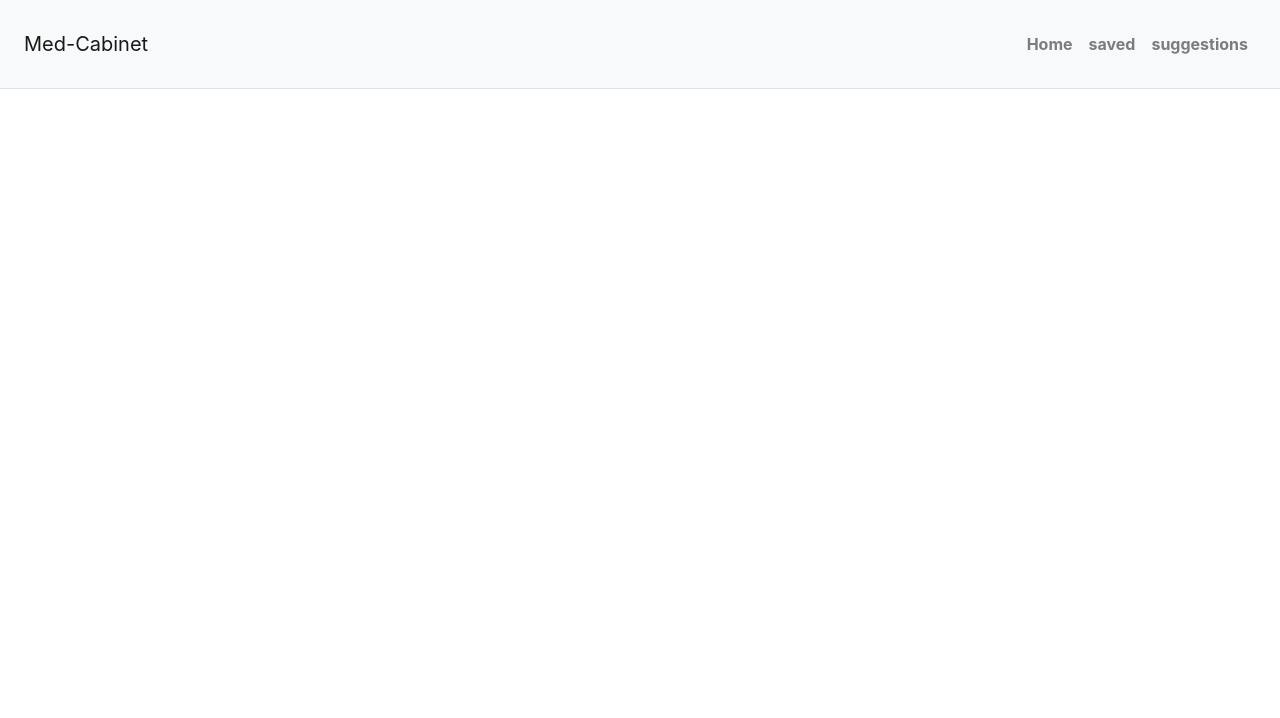
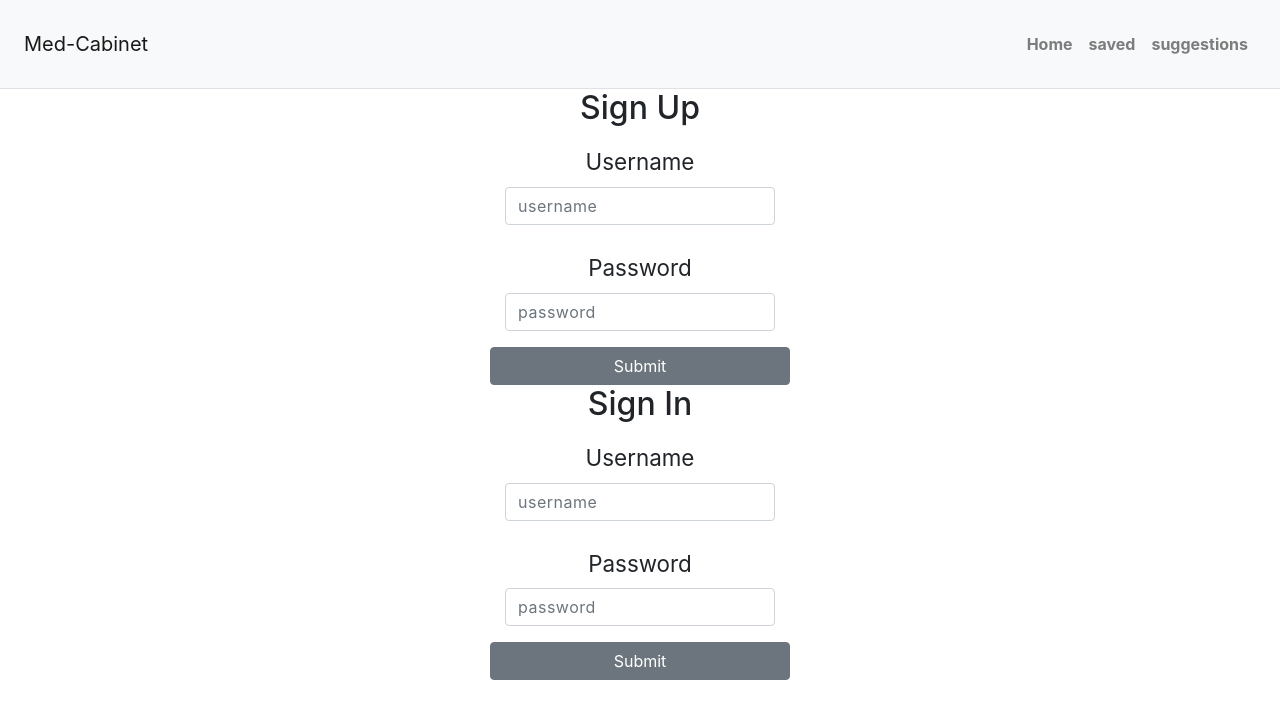
Before and after one commit to Build-Week-Med-Cabinent-4/front-end, a React (Create React App) app in the folder med-cabinet/: page / in a window 1280 px wide. Shown: the top 718 px of the page. Built offline with nearby package versions, Linux system fonts and the light colour scheme.

Commit message:
added user sign up and login, actions and reducers. Set up store and connected the components, starting routing

```diff
--- a/med-cabinet/package.json
+++ b/med-cabinet/package.json
@@ -10,9 +10,13 @@
     "bootstrap": "^4.5.3",
     "react": "^16.14.0",
     "react-dom": "^16.14.0",
+    "react-redux": "^7.2.1",
+    "react-router": "^5.2.0",
     "react-router-dom": "^5.2.0",
     "react-scripts": "3.4.3",
     "reactstrap": "^8.6.0",
+    "redux": "^4.0.5",
+    "redux-thunk": "^2.3.0",
     "yup": "^0.29.3"
   },
   "scripts": {
--- /dev/null
+++ b/med-cabinet/src/actions/actions.js
@@ -0,0 +1,62 @@
+import axios from 'axios'
+
+//sign up
+
+export const POST_USER = "POST_USER"
+export const USER_SUCCESS = "USER_SUCCESS"
+export const USER_ERROR = "USER_ERROR"
+
+//login
+
+export const LOGGING_IN = "LOGGING_IN"
+export const LOGIN_SUCCESS = "LOGIN_SUCCESS"
+export const LOGIN_ERROR = "LOGIN_ERROR"
+
+//logout
+
+export const LOGOUT = "LOGOUT"
+
+
+//function to create user
+
+export const createUser = (creds) => dispatch => {
+
+    dispatch({ type: POST_USER });
+
+    axios.post('', creds)
+    .then(res => {
+        console.log(res.data)
+
+        dispatch({ type: USER_SUCCESS, payload: res.data })
+    })
+    .catch(err => {
+        console.log('Error', err.message)
+        dispatch({ type: USER_ERROR, payload: err.message })
+    })
+}
+
+//function to login
+
+export const logIn = (creds) => dispatch => {
+
+    dispatch({ type: LOGGING_IN })
+
+    axios.post("", creds)
+    .then(res => {
+        window.localStorage.setItem('token', res.data.token)
+        dispatch({ type: LOGIN_SUCCESS, payload: res.data })
+    })
+    .catch(err => {
+        console.log(err.message)
+        dispatch({ type: LOGIN_ERROR, payload: err.message })
+    })
+}
+
+//logout function
+
+export const logOut = () => {
+    window.localStorage.clear();
+    return {
+        type: LOGOUT
+    }
+}
--- a/med-cabinet/src/components/HomePage.js
+++ b/med-cabinet/src/components/HomePage.js
@@ -1,9 +1,11 @@
 import React from 'react';
-
+import Signup from './Signup';
+import Login from './Login'
 const HomePage = () => {
     return (
         <div>
-
+            <Signup />
+            <Login />
         </div>
     )
 }
--- a/med-cabinet/src/components/Login.js
+++ b/med-cabinet/src/components/Login.js
@@ -1,11 +1,77 @@
-import React from 'react';
+import React, { useState } from 'react'
+import { useHistory } from 'react-router-dom'
+import { connect } from 'react-redux'
+import { logIn } from '../actions/actions'
 
-const Login = () => {
+import {
+    Container, Col, Form,
+    FormGroup, Label, Input,
+    Button,
+  } from 'reactstrap';
+
+const Login = (props) => {
+    const history = useHistory();
+
+    const [formState, setFormState] = useState({
+        username:"",
+        password:""
+    })
+
+    const handleChange = e => {
+        setFormState({
+            ...formState,
+            [e.target.name]: e.target.value
+        })
+    }
+
+    const handleSubmit = e => {
+        e.preventDefault();
+        props.logIn(formState)
+        setFormState({
+            username:"",
+            password:""
+        })
+    }
+
     return (
-        <div>
-
-        </div>
-    )
+        <Container className="App">
+          <h2>Sign In</h2>
+          <Form className="form" onSubmit={handleSubmit} >
+            <Col>
+              <FormGroup>
+                <Label>Username</Label>
+                <Input
+                  type="text"
+                  name="username"
+                  value={formState.username}
+                  onChange={handleChange}
+                  placeholder="username"
+                />
+              </FormGroup>
+            </Col>
+            <Col>
+              <FormGroup>
+                <Label for="password">Password</Label>
+                <Input
+                  type="password"
+                  name="password"
+                  placeholder="password"
+                  value={formState.password}
+                  onChange={handleChange}
+                />
+              </FormGroup>
+            </Col>
+            <Button>Submit</Button>
+          </Form>
+        </Container>
+      );
 }
 
-export default Login;
+const mapStateToProps = state => {
+    return {
+        ...state,
+        loggingIn: state.loggingIn
+    }
+}
+
+export default connect(mapStateToProps, { logIn })(Login)
--- a/med-cabinet/src/components/Signup.js
+++ b/med-cabinet/src/components/Signup.js
@@ -0,0 +1,81 @@
+import React, { useState } from 'react'
+import { useHistory } from 'react-router-dom'
+import { connect } from 'react-redux'
+import { createUser } from '../actions/actions'
+
+import {
+    Container, Col, Form,
+    FormGroup, Label, Input,
+    Button,
+  } from 'reactstrap';
+
+const Signup = (props) => {
+    const history = useHistory();
+
+    const [formState, setFormState] = useState({
+        username:"",
+        password:""
+    })
+
+    const handleChange = e => {
+        setFormState({
+            ...formState,
+            [e.target.name]: e.target.value
+        })
+    }
+
+    const handleSubmit = e => {
+        e.preventDefault();
+
+        if(formState.username && formState.password){
+            props.createUser(formState)
+            return history.push('/')
+        }
+
+        return setFormState({
+            username: "",
+            password: ""
+        })
+    }
+
+    return (
+        <Container className="App">
+          <h2>Sign Up</h2>
+          <Form className="form" onSubmit={handleSubmit} >
+            <Col>
+              <FormGroup>
+                <Label>Username</Label>
+                <Input
+                  type="text"
+                  name="username"
+                  value={formState.username}
+                  onChange={handleChange}
+                  placeholder="username"
+                />
+              </FormGroup>
+            </Col>
+            <Col>
+              <FormGroup>
+                <Label for="password">Password</Label>
+                <Input
+                  type="password"
+                  name="password"
+                  placeholder="password"
+                  value={formState.password}
+                  onChange={handleChange}
+                />
+              </FormGroup>
+            </Col>
+            <Button>Submit</Button>
+          </Form>
+        </Container>
+      );
+}
+
+const mapStateToProps = state => {
+    return {
+        ...state
+    }
+}
+
+export default connect(mapStateToProps, { createUser })(Signup)
--- a/med-cabinet/src/index.js
+++ b/med-cabinet/src/index.js
@@ -3,12 +3,21 @@ import ReactDOM from 'react-dom';
 import './index.css';
 import App from './App';
 import * as serviceWorker from './serviceWorker';
+import reducer from './reducers'
+//redux
+import { Provider } from 'react-redux'
+import { createStore, applyMiddleware } from 'redux'
+//middleware
+import thunk from 'redux-thunk'
+
 import 'bootstrap/dist/css/bootstrap.min.css';
 
+const store = createStore(reducer, applyMiddleware(thunk))
+
 ReactDOM.render(
-  <React.StrictMode>
+  <Provider store={store} >
     <App />
-  </React.StrictMode>,
+  </Provider>,
   document.getElementById('root')
 );
 
--- /dev/null
+++ b/med-cabinet/src/reducers/index.js
@@ -0,0 +1,8 @@
+import { combineReducers } from 'redux'
+import signupReducer from './signupReducer'
+import loginReducer from './loginReducer'
+
+export default combineReducers({
+    signupReducer,
+    loginReducer
+})
--- /dev/null
+++ b/med-cabinet/src/reducers/loginReducer.js
@@ -0,0 +1,42 @@
+import {LOGGING_IN, LOGIN_SUCCESS, LOGIN_ERROR, LOGOUT} from '../actions/actions';
+
+const initialState = {
+    logginIn: false,
+    token: '',
+    userId: 0,
+    logError:  ''
+}
+
+const loginReducer = (state = initialState, action) => {
+    switch(action.type) {
+        case LOGGING_IN :
+            return {
+                ...state,
+                loggingIn: true,
+            }
+        case LOGIN_SUCCESS :
+            return {
+                ...state,
+                loggingIn: false,
+                userId: action.payload.id,
+                token: action.payload.token
+            }
+        case LOGIN_ERROR :
+            return {
+                ...state,
+                loggingIn: false,
+                logError: action.payload
+            }
+        case LOGOUT :
+            return {
+                isPosting: false,
+                isLoggingIn: false,
+                token: '',
+                logError: '',
+                userId: 0,
+            }
+            default :
+            return state
+    }
+}
+export default loginReducer;
--- /dev/null
+++ b/med-cabinet/src/reducers/signupReducer.js
@@ -0,0 +1,31 @@
+import {POST_USER, USER_SUCCESS, USER_ERROR} from '../actions/actions';
+
+//setting up initial state
+const initialState = {
+    isPosting:false
+
+}
+const signupReducer = (state = initialState, action) => {
+    switch(action.type){
+        case POST_USER :
+            return {
+                ...state,
+                isPosting: true
+            }
+        case USER_SUCCESS :
+            console.log(action.payload)
+            return {
+                    ...state,
+                    isPosting: false
+                }
+        case USER_ERROR :
+            return {
+                ...state,
+                isPosting: false,
+                error: action.payload
+            }
+            default :
+            return state
+    }
+}
+export default signupReducer;
```
Also changed, not shown: med-cabinet/src/App.js (+2 -8 lines), 1 other file (tests, documents, lock files or other folders).
